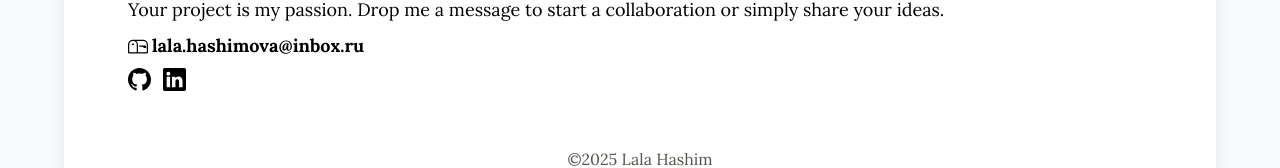
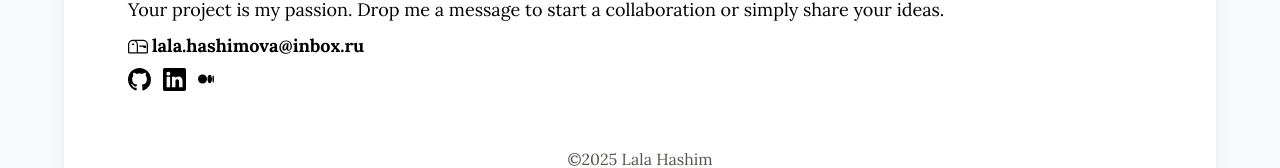
Before and after one commit to lalahashim/portfolio-website, a React (Vite) app: page / in a window 1280 px wide. Shown: the part 2040-2208 px from the top of the page. Built offline with nearby package versions, Linux system fonts and the light colour scheme.

Commit message:
Update Contact.jsx

```diff
--- a/src/components/Contact.jsx
+++ b/src/components/Contact.jsx
@@ -21,6 +21,11 @@ export default function Contact(){
                         <path d="M0 1.146C0 .513.526 0 1.175 0h13.65C15.474 0 16 .513 16 1.146v13.708c0 .633-.526 1.146-1.175 1.146H1.175C.526 16 0 15.487 0 14.854zm4.943 12.248V6.169H2.542v7.225zm-1.2-8.212c.837 0 1.358-.554 1.358-1.248-.015-.709-.52-1.248-1.342-1.248S2.4 3.226 2.4 3.934c0 .694.521 1.248 1.327 1.248zm4.908 8.212V9.359c0-.216.016-.432.08-.586.173-.431.568-.878 1.232-.878.869 0 1.216.662 1.216 1.634v3.865h2.401V9.25c0-2.22-1.184-3.252-2.764-3.252-1.274 0-1.845.7-2.165 1.193v.025h-.016l.016-.025V6.169h-2.4c.03.678 0 7.225 0 7.225z"/>
                     </svg>
                 </a>
+                <a href="https://medium.com/@lalahashim" target="_blank" rel="noopener noreferrer" className="cursor-points dark:cursor-dark-points">
+                    <svg xmlns="http://www.w3.org/2000/svg" width="16" height="16" fill="currentColor" class="bi bi-medium" viewBox="0 0 16 16">
+                        <path d="M9.025 8c0 2.485-2.02 4.5-4.513 4.5A4.506 4.506 0 0 1 0 8c0-2.486 2.02-4.5 4.512-4.5A4.506 4.506 0 0 1 9.025 8m4.95 0c0 2.34-1.01 4.236-2.256 4.236S9.463 10.339 9.463 8c0-2.34 1.01-4.236 2.256-4.236S13.975 5.661 13.975 8M16 8c0 2.096-.355 3.795-.794 3.795-.438 0-.793-1.7-.793-3.795 0-2.096.355-3.795.794-3.795.438 0 .793 1.699.793 3.795"/>
+                    </svg>
+                </a>
             </div>
         </div>
     )
```
